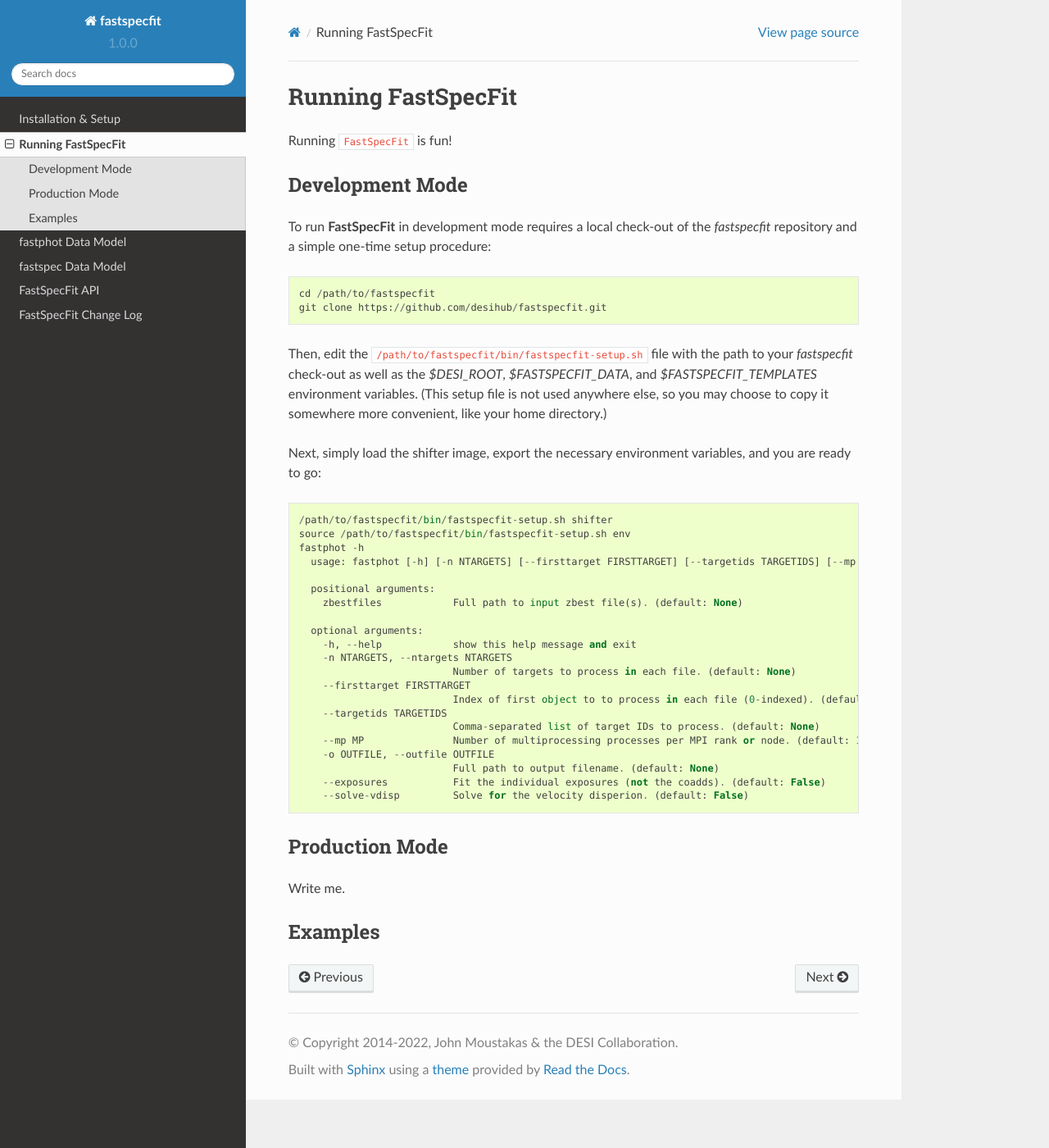
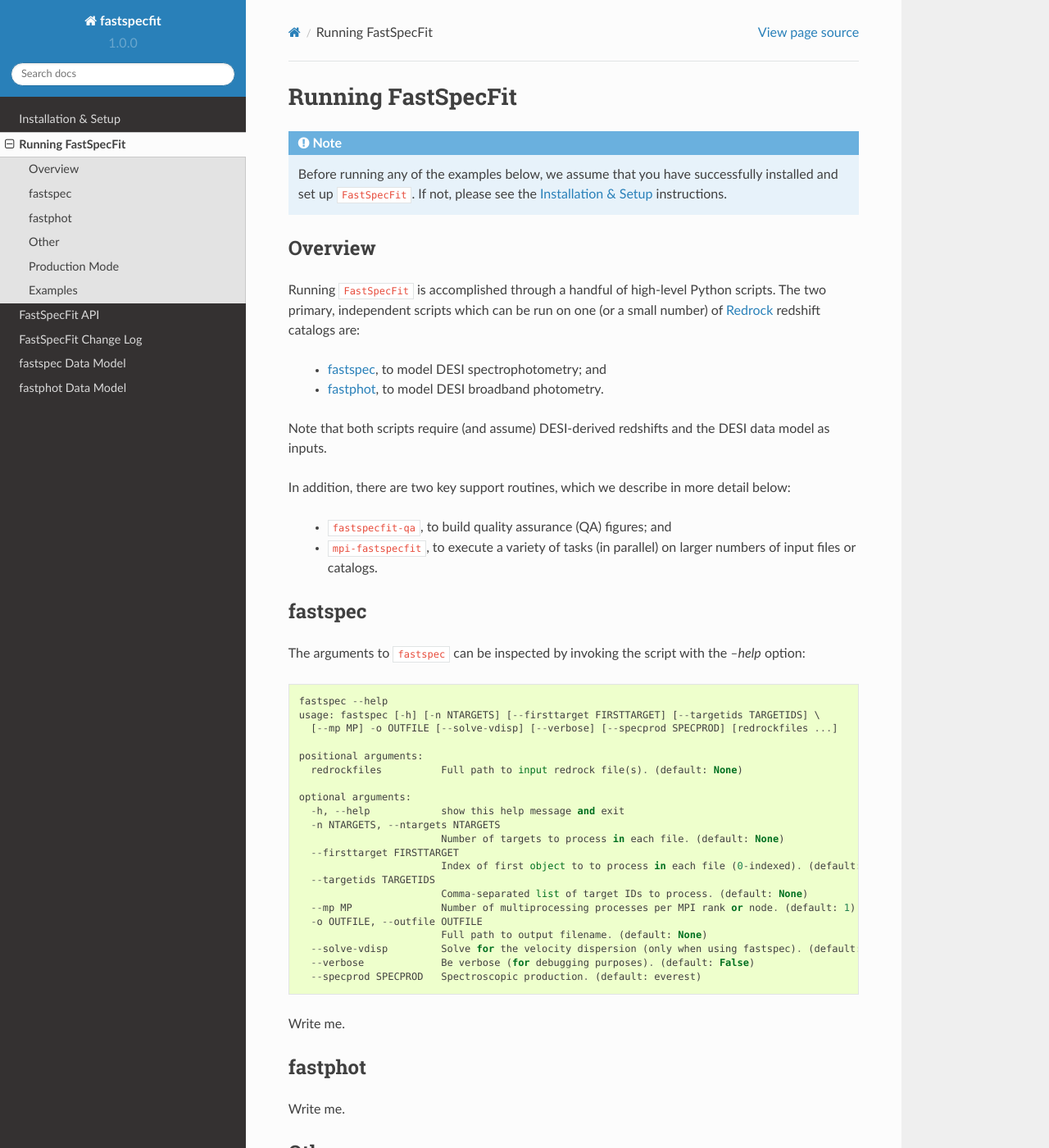
Before and after one commit to desihub/fastspecfit, a Sphinx documentation site: the page built from doc/running.rst, in a window 1280 px wide and 1400 px high. Shown: the whole window at 82% size. Built offline with Sphinx 7.4.7 and the Read the Docs theme 2.0.0, drawn with Linux system fonts in a browser that asks for light colours.

Commit message:
running docs

```diff
--- a/doc/running.rst
+++ b/doc/running.rst
@@ -3,28 +3,75 @@
 Running FastSpecFit
 ===================
 
-Running ``FastSpecFit`` is fun!
+.. note::
+  Before running any of the examples below, we assume that you have successfully
+  installed and set up ``FastSpecFit``. If not, please see the :ref:`install`
+  instructions.
 
-Development Mode
-----------------
+Overview
+--------
 
-To run **FastSpecFit** in development mode requires a local check-out of the
-*fastspecfit* repository and a simple one-time setup procedure::
+Running ``FastSpecFit`` is accomplished through a handful of high-level Python
+scripts. The two primary, independent scripts which can be run on one (or a
+small number) of `Redrock`_ redshift catalogs are:
 
-  cd /path/to/fastspecfit
-  git clone https://github.com/desihub/fastspecfit.git
+  * :ref:`fastspec`, to model DESI spectrophotometry; and
+  * :ref:`fastphot`, to model DESI broadband photometry.
 
-Then, edit the ``/path/to/fastspecfit/bin/fastspecfit-setup.sh`` file with the
-path to your *fastspecfit* check-out as well as the *$DESI_ROOT*,
-*$FASTSPECFIT_DATA*, and *$FASTSPECFIT_TEMPLATES* environment variables. (This
-setup file is not used anywhere else, so you may choose to copy it somewhere
-more convenient, like your home directory.)
+Note that both scripts require (and assume) DESI-derived redshifts and the DESI
+data model as inputs.
 
-Next, simply load the shifter image, export the necessary environment variables,
-and you are ready to go::
+In addition, there are two key support routines, which we describe in more
+detail below:
 
-  /path/to/fastspecfit/bin/fastspecfit-setup.sh shifter
-  source /path/to/fastspecfit/bin/fastspecfit-setup.sh env
+  * ``fastspecfit-qa``, to build quality assurance (QA) figures; and
+  * ``mpi-fastspecfit``, to execute a variety of tasks (in parallel) on larger
+    numbers of input files or catalogs.
+
+.. _`fastspec`:
+
+fastspec
+--------
+
+The arguments to ``fastspec`` can be inspected by invoking the script with the
+`--help` option::
+
+  fastspec --help
+  usage: fastspec [-h] [-n NTARGETS] [--firsttarget FIRSTTARGET] [--targetids TARGETIDS] \
+    [--mp MP] -o OUTFILE [--solve-vdisp] [--verbose] [--specprod SPECPROD] [redrockfiles ...]
+
+  positional arguments:
+    redrockfiles          Full path to input redrock file(s). (default: None)
+
+  optional arguments:
+    -h, --help            show this help message and exit
+    -n NTARGETS, --ntargets NTARGETS
+                          Number of targets to process in each file. (default: None)
+    --firsttarget FIRSTTARGET
+                          Index of first object to to process in each file (0-indexed). (default: 0)
+    --targetids TARGETIDS
+                          Comma-separated list of target IDs to process. (default: None)
+    --mp MP               Number of multiprocessing processes per MPI rank or node. (default: 1)
+    -o OUTFILE, --outfile OUTFILE
+                          Full path to output filename. (default: None)
+    --solve-vdisp         Solve for the velocity dispersion (only when using fastspec). (default: False)
+    --verbose             Be verbose (for debugging purposes). (default: False)
+    --specprod SPECPROD   Spectroscopic production. (default: everest)
+
+Write me.
+
+.. _`fastphot`:
+
+fastphot
+--------
+
+Write me.
+
+Other
+-----
+
+Next::
+
   fastphot -h
     usage: fastphot [-h] [-n NTARGETS] [--firsttarget FIRSTTARGET] [--targetids TARGETIDS] [--mp MP] -o OUTFILE [--exposures] [--solve-vdisp] [zbestfiles [zbestfiles ...]]
 
@@ -52,3 +99,5 @@ Write me.
 
 Examples
 --------
+
+.. _`RedRock`: https://github.com/desihub/redrock
```
Also changed, not shown: doc/index.rst (+9 -2 lines), 1 other file.
